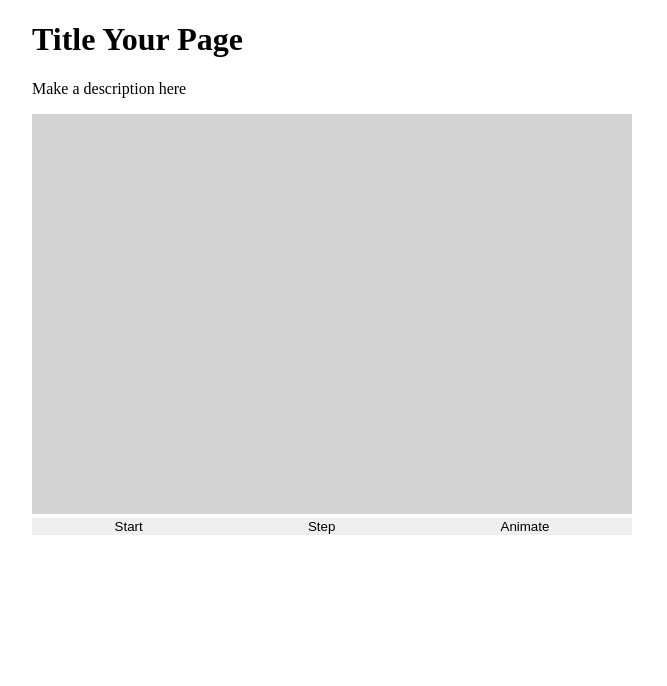
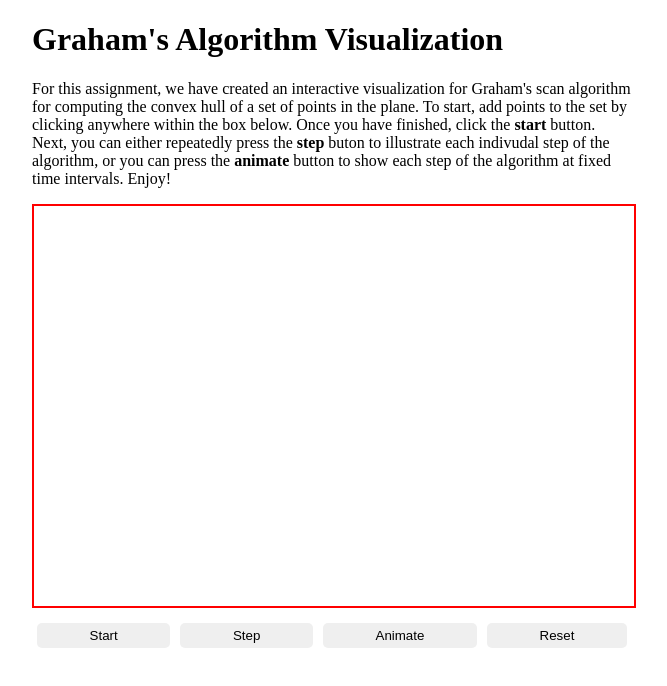
Before and after one commit to StefanWG/convex-hull, a plain HTML site: page index.html in a window 1280 px wide. Shown: the whole page, without its empty margins (308-975 px from the left). Drawn offline with Linux system fonts and the light colour scheme.

Commit message:
Add files via upload

```diff
--- a/convex-hull.js
+++ b/convex-hull.js
@@ -50,6 +50,14 @@ function Point (x, y, id) {
 function PointSet () {
     this.points = [];
     this.curPointID = 0;
+
+    //remove all elements from set
+    this.reset = function(){
+        while(this.points[0]){
+            this.points.pop();
+        }
+        this.curPointID = 0;
+    }
 
     // create a new Point with coordintes (x, y) and add it to this
     // PointSet
@@ -170,6 +178,7 @@ function ConvexHull (ps, viewer) {
     this.curElem = null;
     this.leftToRight = null;
 
+
     // start a visualization of the Graham scan algorithm performed on ps
     this.start = function () {
         //Initialize necessry variables
@@ -249,8 +258,8 @@ function ConvexHull (ps, viewer) {
 
     this.isRightTurn = function(a,b, c) {
         if (a.x == b.x) { //vertical line
-            if (a.y < b.y) return c.x >= b.x; //a is lower than b, right turn if c is to the right of b
-            if (a.y > b.y) return c.x <= b.x; //a is higher than b, right turn if c is to the left of b
+            if (a.y < b.y) return c.x <= b.x; //a is lower than b, right turn if c is to the right of b
+            if (a.y > b.y) return c.x >= b.x; //a is higher than b, right turn if c is to the left of b
             return true; //all three in same vertical line
         }
         if (a.x < b.x) { // If c is above the line a->b then a-b-c is a right turn
@@ -290,3 +299,21 @@ const startButton = document.getElementById("start");
 startButton.addEventListener("click", (e) => {
     ch.start();
 });
+//Add listener for reset
+const resetButton = document.getElementById("reset");
+resetButton.addEventListener("click", () => {
+    //remove edges
+    const edgeLayer = document.getElementById("edges");
+        while (edgeLayer.lastChild) {
+            edgeLayer.removeChild(edgeLayer.lastChild);
+        }
+    //remove vertices
+    const vert = document.getElementById("vertices");
+        while (vert.lastChild) {
+            vert.removeChild(vert.lastChild);
+        }
+    //reset point set
+    ps.reset();
+
+
+});
--- a/index.html
+++ b/index.html
@@ -10,16 +10,20 @@
   </head>
   <body>
     <div id="root">
-      <h1>Title Your Page</h1>
-      <p>Make a description here</p>
+      <h1>Graham's Algorithm Visualization</h1>
+      <p>For this assignment, we have created an interactive visualization for Graham's scan algorithm for computing the convex hull of a set of points
+        in the plane. To start, add points to the set by clicking anywhere within the box below. Once you have finished, click the <b>start</b> button. Next,
+      you can either repeatedly press the <b>step</b> buton to illustrate each indivudal step of the algorithm, or you can press the <b>animate</b> button to show
+    each step of the algorithm at fixed time intervals. Enjoy!</p>
       <svg id="convex-hull-box" xmlns="http://www.w3.org/2000/svg" width="600" height="400">
         <g id="edges"></g>
         <g id="vertices"></g>
       </svg>
-      <div id="buttons">
+      <div id="button-bar">
         <button id="start">Start</button>
         <button id="step">Step</button>
         <button id="animate">Animate</button>
+        <button id="reset">Reset</button>
       </div>
     </div>
   </body>
--- a/style.css
+++ b/style.css
@@ -1,14 +1,31 @@
+/* Add Your Styles Here! */
 #root {
     margin: auto;
     width: 600px;
 }
 
-#convex-hull-box {
-    background-color: lightgray;
+button{
+    margin: 0px 5px;
+  padding: 5px 10px;
+  border: 1px solid white;
+  border-radius: 5px;
+  cursor: pointer;
 }
 
-#buttons {
+#convex-hull-box{
+    border: 2px solid red;
+    width: 600px;
+    height: 400px;
+    display: block;
+    margin: 15px auto;
+    background-color: white;
+
+}
+
+#button-bar{
     display: flex;
+    justify-content: center;
+    margin-top: 10px;
 }
 
 button {
```
